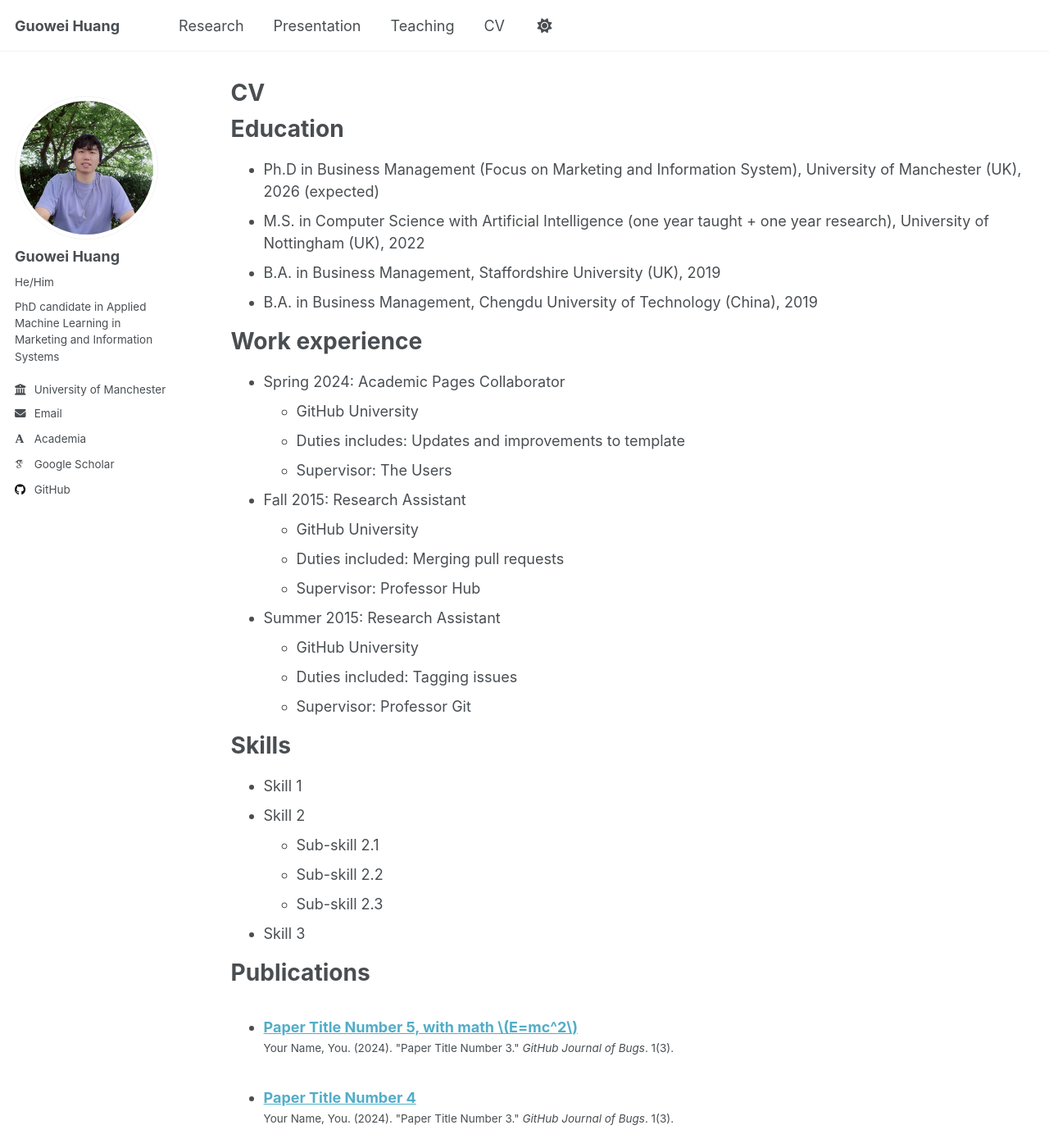
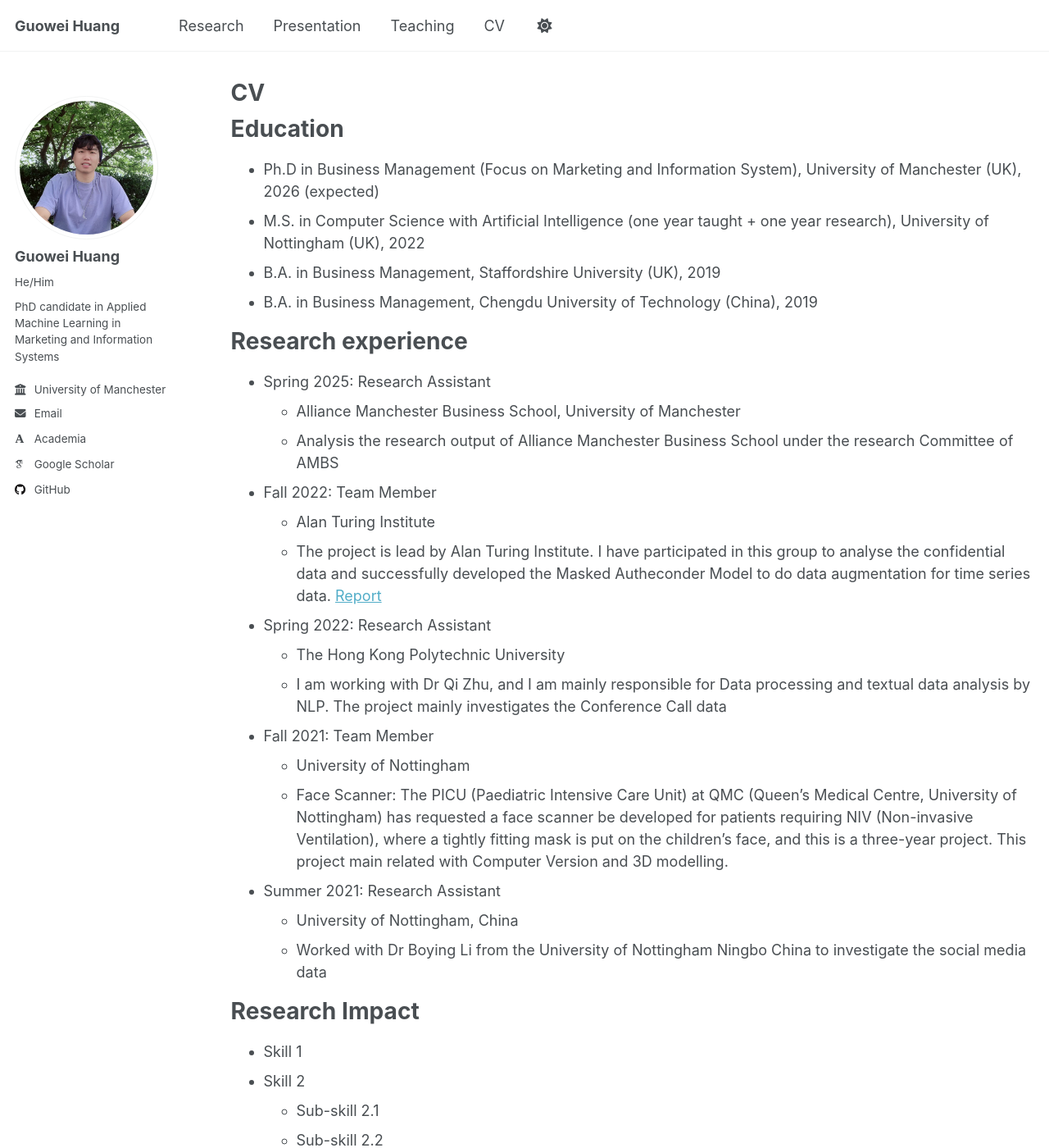
Before and after one commit to Oliverhuang123/Oliverhuang123.github.io, a Jekyll site: the page built from _pages/cv.md, in a window 1280 px wide and 1400 px high. Shown: the whole window at 82% size. Built offline with Jekyll 4.4.1, drawn with Linux system fonts in a browser that asks for light colours; some web fonts are replaced.

Commit message:
Update cv.md

```diff
--- a/_pages/cv.md
+++ b/_pages/cv.md
@@ -16,24 +16,31 @@ Education
 * B.A. in Business Management, Staffordshire University (UK), 2019
 * B.A. in Business Management, Chengdu University of Technology (China), 2019
 
-Work experience
+Research experience
 ======
-* Spring 2024: Academic Pages Collaborator
-  * GitHub University
-  * Duties includes: Updates and improvements to template
-  * Supervisor: The Users
+* Spring 2025: Research Assistant
+  * Alliance Manchester Business School, University of Manchester
+  * Analysis the research output of Alliance Manchester Business School under the research Committee of AMBS
 
-* Fall 2015: Research Assistant
-  * GitHub University
-  * Duties included: Merging pull requests
-  * Supervisor: Professor Hub
+* Fall 2022: Team Member
+  * Alan Turing Institute
+  * The project is lead by Alan Turing Institute. I have participated in this group to analyse the confidential data and successfully
+developed the Masked Autheconder Model to do data augmentation for time series data. [Report](https://www.turing.ac.uk/news/publications/data-study-group-final-report-advanced-manufacturing-research-centre-amrc)
 
-* Summer 2015: Research Assistant
-  * GitHub University
-  * Duties included: Tagging issues
-  * Supervisor: Professor Git
+* Spring 2022: Research Assistant
+  * The Hong Kong Polytechnic University
+  * I am working with Dr Qi Zhu, and I am mainly responsible for Data processing and textual data analysis by NLP. The project mainly investigates the Conference Call data
 
-Skills
+* Fall 2021: Team Member
+  * University of Nottingham
+  * Face Scanner: The PICU (Paediatric Intensive Care Unit) at QMC (Queen’s Medical Centre, University of Nottingham) has requested a face scanner be developed for patients requiring NIV (Non-invasive Ventilation), where a tightly fitting mask is put on the children’s face, and this is a three-year project. This project main related with Computer Version and 3D modelling.
+
+* Summer 2021: Research Assistant
+  * University of Nottingham, China
+  * Worked with Dr Boying Li from the University of Nottingham Ningbo China to investigate the social media data
+
+
+Research Impact
 ======
 * Skill 1
 * Skill 2
```
